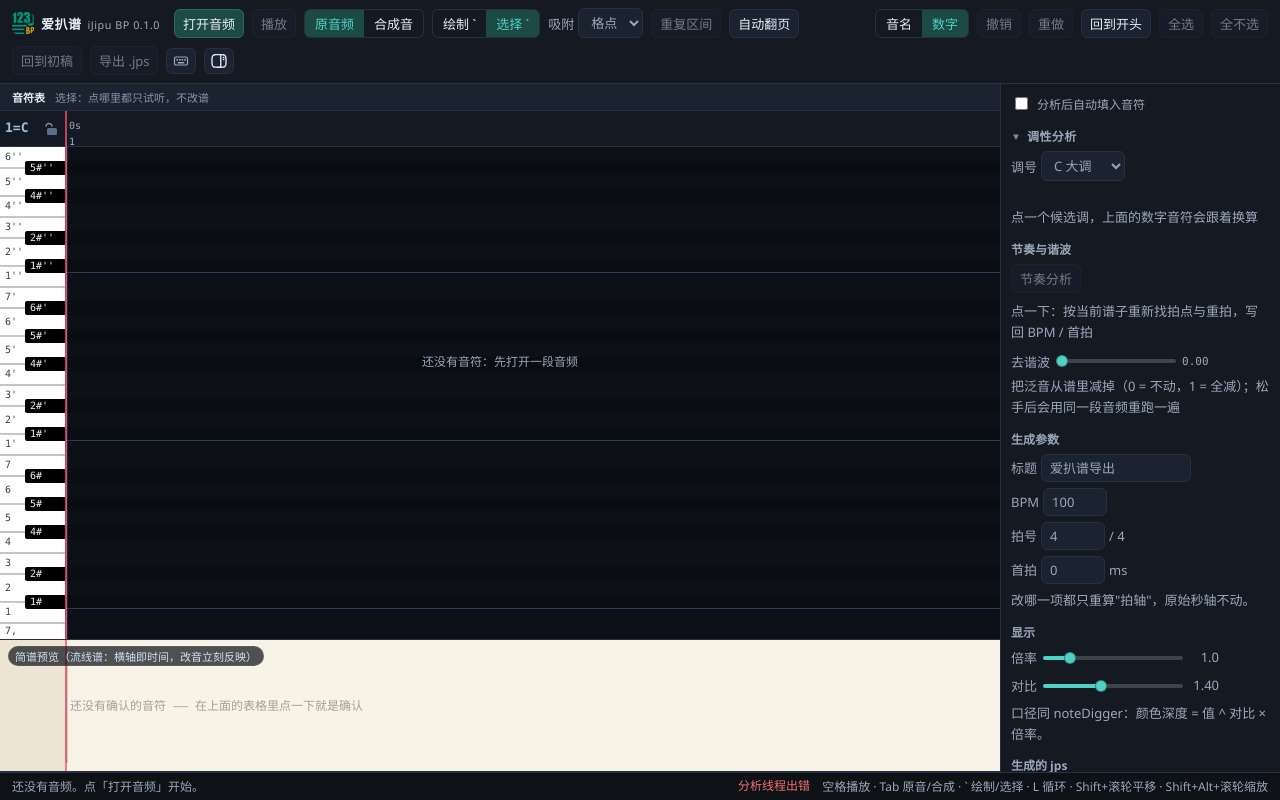
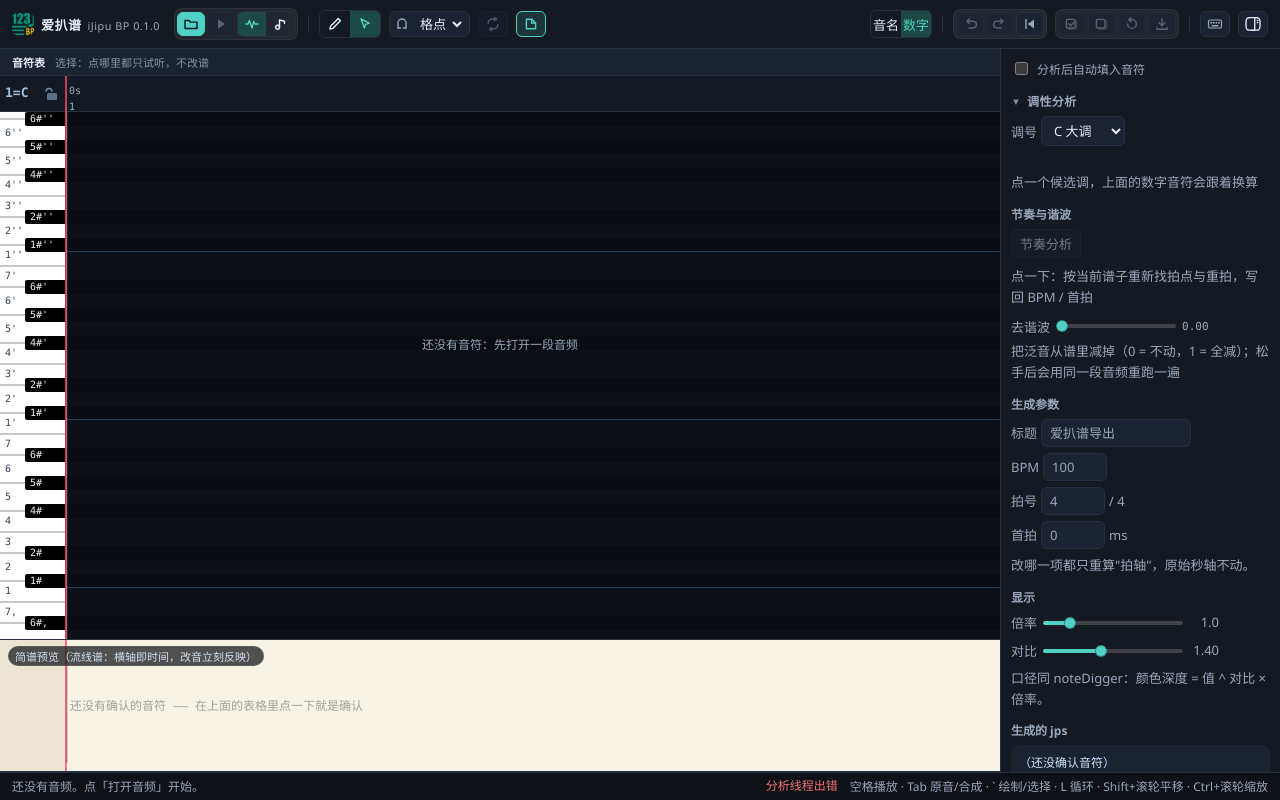
Before and after one commit to snailhome/ijipu-bp, a React (Vite) app: page / in a window 1280 px wide. Built offline with nearby package versions, Linux system fonts and the light colour scheme.

Commit message:
feat(bp0.21): 顶栏图标化并分组；Ctrl+滚轮缩放；深色下拉；滑条 --fill

```diff
--- a/src/App.tsx
+++ b/src/App.tsx
@@ -29,6 +29,143 @@ function fillStyle(pct: number): Record<string, string> {
   return { ['--fill']: v.toFixed(1) + '%' }
 }
 
+
+/** 顶栏图标：16×16 线性图标，自己画（用户 m06232：顶栏按钮尽量图标化，风格照 noteDigger） */
+function Icon({ name }: { name: string }) {
+  const common = {
+    width: 16,
+    height: 16,
+    viewBox: '0 0 16 16',
+    fill: 'none',
+    stroke: 'currentColor',
+    strokeWidth: 1.4,
+    strokeLinecap: 'round' as const,
+    strokeLinejoin: 'round' as const,
+    'aria-hidden': true,
+  }
+  switch (name) {
+    case 'folder':
+      return (
+        <svg {...common}>
+          <path d="M2 4.5h4l1.4 1.6H14v6.4H2z" />
+        </svg>
+      )
+    case 'play':
+      return (
+        <svg {...common}>
+          <path d="M5 3.2l7 4.8-7 4.8z" fill="currentColor" stroke="none" />
+        </svg>
+      )
+    case 'pause':
+      return (
+        <svg {...common}>
+          <rect x="4.6" y="3.4" width="2.4" height="9.2" fill="currentColor" stroke="none" />
+          <rect x="9" y="3.4" width="2.4" height="9.2" fill="currentColor" stroke="none" />
+        </svg>
+      )
+    case 'wave':
+      return (
+        <svg {...common}>
+          <path d="M2 8h2l1.4-3.4L8 12l1.6-6.6L11 8h3" />
+        </svg>
+      )
+    case 'note':
+      return (
+        <svg {...common}>
+          <circle cx="5.6" cy="11.2" r="1.9" />
+          <path d="M7.5 11.2V4l5 1.2v2" />
+        </svg>
+      )
+    case 'pencil':
+      return (
+        <svg {...common}>
+          <path d="M11.2 2.6l2.2 2.2L5.8 12.4 3 13l.6-2.8z" />
+        </svg>
+      )
+    case 'cursor':
+      return (
+        <svg {...common}>
+          <path d="M4 2.8l8.2 4.4-3.6 1.1-1.2 3.6z" />
+        </svg>
+      )
+    case 'magnet':
+      return (
+        <svg {...common}>
+          <path d="M4 12V7a4 4 0 018 0v5" />
+          <path d="M4 12h2.6M9.4 12H12" />
+        </svg>
+      )
+    case 'loop':
+      return (
+        <svg {...common}>
+          <path d="M3.2 7.2A4.2 4.2 0 017.4 3H11" />
+          <path d="M9.4 1.6L11.6 3 9.4 4.4" />
+          <path d="M12.8 8.8A4.2 4.2 0 018.6 13H5" />
+          <path d="M6.6 11.6L4.4 13l2.2 1.4" />
+        </svg>
+      )
+    case 'page':
+      return (
+        <svg {...common}>
+          <path d="M3.4 3.2h5.4l3.8 3.8v5.8H3.4z" />
+          <path d="M8.6 3.4V7h3.6" />
+        </svg>
+      )
+    case 'undo':
+      return (
+        <svg {...common}>
+          <path d="M5.6 5.2H11a3.4 3.4 0 010 6.8H7" />
+          <path d="M7.4 3L5 5.2l2.4 2.2" />
+        </svg>
+      )
+    case 'redo':
+      return (
+        <svg {...common}>
+          <path d="M10.4 5.2H5a3.4 3.4 0 000 6.8h4" />
+          <path d="M8.6 3L11 5.2 8.6 7.4" />
+        </svg>
+      )
+    case 'home':
+      return (
+        <svg {...common}>
+          <path d="M4 3.4v9.2" />
+          <path d="M12 3.6L5.8 8l6.2 4.4z" fill="currentColor" stroke="none" />
+        </svg>
+      )
+    case 'checkAll':
+      return (
+        <svg {...common}>
+          <rect x="2.4" y="3.4" width="8.6" height="8.6" rx="1.6" />
+          <path d="M4.6 7.8l1.9 1.9 3.4-3.6" />
+          <path d="M12.6 4.6v6.8a1.6 1.6 0 01-1.6 1.6H4.8" opacity=".55" />
+        </svg>
+      )
+    case 'checkNone':
+      return (
+        <svg {...common}>
+          <rect x="2.4" y="3.4" width="8.6" height="8.6" rx="1.6" />
+          <path d="M12.6 4.6v6.8a1.6 1.6 0 01-1.6 1.6H4.8" opacity=".55" />
+        </svg>
+      )
+    case 'reset':
+      return (
+        <svg {...common}>
+          <path d="M3.6 8a4.4 4.4 0 104.4-4.4H5.4" />
+          <path d="M7 1.8L4.8 3.6 7 5.4" />
+        </svg>
+      )
+    case 'export':
+      return (
+        <svg {...common}>
+          <path d="M8 2.6v7" />
+          <path d="M5.2 6.8L8 9.6l2.8-2.8" />
+          <path d="M2.8 11.4v1.8h10.4v-1.8" />
+        </svg>
+      )
+    default:
+      return null
+  }
+}
 /** 帮助面板的内容（用户 m05893：顶栏键盘图标点开就能查按键 / 快捷键 / 鼠标操作） */
 const HELP_SECTIONS: Array<{ title: string; rows: Array<[string, string]> }> = [
   {
@@ -62,7 +199,7 @@ const HELP_SECTIONS: Array<{ title: string; rows: Array<[string, string]> }> = [
     rows: [
       ['滚轮', '上下换音区（键列上的锁锁住后改成左右平移）'],
       ['Shift + 滚轮', '左右平移'],
-      ['Shift + Alt + 滚轮', '横向缩放（Ctrl + 滚轮也行）'],
+      ['Ctrl + 滚轮', '横向缩放（以光标那一拍为锚点；Mac 上 Cmd 也行）'],
       ['拖时间尺', '框播放区间；点一下 = 取消区间并挪播放头'],
       ['拖区间两端握柄', '改区间起止'],
       ['右栏滑条上滚轮', '微调这条滑条（按住 Shift 五倍步长）'],
@@ -515,38 +652,67 @@ export default function App() {
             </small>
           </span>
         </span>
-        <button className="primary" onClick={() => void openAudio()} disabled={!!busy}>
-          {COPY.openAudio}
+        <span className="tgroup">
+        <button
+          className="primary icon-btn"
+          onClick={() => void openAudio()}
+          disabled={!!busy}
+          title={COPY.openAudio}
+          aria-label={COPY.openAudio}
+        >
+          <Icon name="folder" />
         </button>
-        <button onClick={togglePlay} disabled={!analysis}>
-          {playing ? COPY.pause : COPY.play}
+        <button
+          className="icon-btn"
+          onClick={togglePlay}
+          disabled={!analysis}
+          title={playing ? COPY.pause : COPY.play}
+          aria-label={playing ? COPY.pause : COPY.play}
+        >
+          <Icon name={playing ? 'pause' : 'play'} />
         </button>
         <div className="seg" title={COPY.abTip}>
-          <button className={playMode === 'audio' ? 'on' : ''} onClick={() => switchMode('audio')}>
-            {COPY.sourceAudio}
+          <button
+            className={playMode === 'audio' ? 'on' : ''}
+            onClick={() => switchMode('audio')}
+            aria-label={COPY.sourceAudio}
+            title={COPY.sourceAudio}
+          >
+            <Icon name="wave" />
           </button>
-          <button className={playMode === 'synth' ? 'on' : ''} onClick={() => switchMode('synth')}>
-            {COPY.sourceSynth}
+          <button
+            className={playMode === 'synth' ? 'on' : ''}
+            onClick={() => switchMode('synth')}
+            aria-label={COPY.sourceSynth}
+            title={COPY.sourceSynth}
+          >
+            <Icon name="note" />
           </button>
         </div>
+        </span>
 
+        <span className="tsep" />
         <div className="seg" title={mode === 'draw' ? COPY.modeDrawTip : COPY.modeSelectTip}>
           <button
             className={mode === 'draw' ? 'on' : ''}
             onClick={() => useBp.getState().setMode('draw')}
+            aria-label={COPY.modeDraw}
+            title={COPY.modeDrawTip}
           >
-            {COPY.modeDraw} `
+            <Icon name="pencil" />
           </button>
           <button
             className={mode === 'select' ? 'on' : ''}
             onClick={() => useBp.getState().setMode('select')}
+            aria-label={COPY.modeSelect}
+            title={COPY.modeSelectTip}
           >
-            {COPY.modeSelect} `
+            <Icon name="cursor" />
           </button>
         </div>
 
-        <label className="field" title="画音/拖音时吸附到哪一格">
-          {COPY.snapLabel}
+        <label className="field icon-field" title="画音/拖音时吸附到哪一格">
+          <Icon name="magnet" />
           <select value={snap} onChange={(e) => useBp.getState().setSnap(e.target.value as SnapMode)}>
             {SNAP_CHOICES.map((c) => (
               <option key={c.v} value={c.v}>
@@ -557,19 +723,21 @@ export default function App() {
         </label>
 
         <button
-          className={loopOn ? 'on' : ''}
+          className={loopOn ? 'icon-btn on' : 'icon-btn'}
           onClick={() => useBp.getState().setLoopOn(!loopOn)}
           title={COPY.loopTip}
+          aria-label={COPY.loop}
           disabled={!loop}
         >
-          {COPY.loop}
+          <Icon name="loop" />
         </button>
         <button
-          className={autoPage ? 'on' : ''}
+          className={autoPage ? 'icon-btn on' : 'icon-btn'}
           onClick={() => useBp.getState().setAutoPage(!autoPage)}
           title={COPY.autoPageTip}
+          aria-label={COPY.autoPage}
         >
-          {COPY.autoPage}
+          <Icon name="page" />
         </button>
 
         <div className="spacer" />
@@ -585,42 +753,72 @@ export default function App() {
             {COPY.pitchNumber}
           </button>
         </div>
+        <span className="tsep" />
+        <span className="tgroup">
         <button
+          className="icon-btn"
           onClick={() => useBp.getState().undo()}
           disabled={historyLen === 0}
           title={COPY.undoTip}
+          aria-label={COPY.undo}
         >
-          {COPY.undo}
+          <Icon name="undo" />
         </button>
         <button
+          className="icon-btn"
           onClick={() => useBp.getState().redo()}
           disabled={futureLen === 0}
           title={COPY.redoTip}
+          aria-label={COPY.redo}
         >
-          {COPY.redo}
+          <Icon name="redo" />
         </button>
-        <button onClick={goStart} title={COPY.goStartTip}>
-          {COPY.goStart}
+        <button className="icon-btn" onClick={goStart} title={COPY.goStartTip} aria-label={COPY.goStart}>
+          <Icon name="home" />
         </button>
-        <button onClick={() => useBp.getState().setAllConfirmed(true)} disabled={!notes.length} title={COPY.confirmAllTip}>
-          {COPY.confirmAll}
-        </button>
-        <button onClick={() => useBp.getState().setAllConfirmed(false)} disabled={!notes.length}>
-          {COPY.clearAll}
+        </span>
+        <span className="tgroup">
+        <button
+          className="icon-btn"
+          onClick={() => useBp.getState().setAllConfirmed(true)}
+          disabled={!notes.length}
+          title={COPY.confirmAllTip}
+          aria-label={COPY.confirmAll}
+        >
+          <Icon name="checkAll" />
         </button>
         <button
+          className="icon-btn"
+          onClick={() => useBp.getState().setAllConfirmed(false)}
+          disabled={!notes.length}
+          title={COPY.clearAllTip}
+          aria-label={COPY.clearAll}
+        >
+          <Icon name="checkNone" />
+        </button>
+        <button
+          className="icon-btn"
           onClick={() => {
             useBp.getState().resetNotes()
             setSelectedId(null)
           }}
           disabled={!analysis}
           title={COPY.resetDraftTip}
+          aria-label={COPY.resetDraft}
         >
-          {COPY.resetDraft}
+          <Icon name="reset" />
         </button>
-        <button onClick={() => void exportJps()} disabled={confirmedCount === 0} title="只导出你确认过的音">
-          {COPY.exportJps}
+        <button
+          className="icon-btn"
+          onClick={() => void exportJps()}
+          disabled={confirmedCount === 0}
+          title={COPY.exportJps}
+          aria-label={COPY.exportJps}
+        >
+          <Icon name="export" />
         </button>
+        </span>
+        <span className="tsep" />
         {/* 帮助：按键 / 快捷键 / 鼠标操作（用户 m05893） */}
         <button
           className={helpOpen ? 'icon-btn on' : 'icon-btn'}
@@ -923,7 +1121,7 @@ export default function App() {
         <span className="spacer" />
         {error && <span className="err">{error}</span>}
         {notice && <span className="hint">{notice}</span>}
-        <span className="hint">空格播放 · Tab 原音/合成 · ` 绘制/选择 · L 循环 · Shift+滚轮平移 · Shift+Alt+滚轮缩放</span>
+        <span className="hint">空格播放 · Tab 原音/合成 · ` 绘制/选择 · L 循环 · Shift+滚轮平移 · Ctrl+滚轮缩放</span>
       </div>
     </div>
   )
--- a/src/brand/copy.ts
+++ b/src/brand/copy.ts
@@ -43,6 +43,7 @@ export const COPY = {
   autoPageTip: '播放时视野跟着播放头走（放大后才感觉得到）',
   confirmAll: '全选',
   clearAll: '全不选',
+  clearAllTip: '把所有音都取消确认（导出与简谱预览都会空掉）',
   confirmAllTip: '把分析出来的音全部当成谱音（之后再逐个取消不对的）',
   undo: '撤销',
   undoTip: '撤销上一步（Ctrl+Z，最多 200 步；一次拖动算一步）',
@@ -61,5 +62,5 @@ export const COPY = {
   harmonicLabel: '去谐波',
   harmonicHint: '把泛音从谱里减掉（0 = 不动，1 = 全减）；松手后会用同一段音频重跑一遍',
   hbarTip: '拖这条横向滚动条（或 Shift+滚轮）来回换时间位置',
-  hbarDisabledTip: '整首都在屏幕里，没得滚 —— 用 Shift+Alt+滚轮 放大后再拖',
+  hbarDisabledTip: '整首都在屏幕里，没得滚 —— 用 Ctrl+滚轮 放大后再拖',
 } as const
--- a/src/styles.css
+++ b/src/styles.css
@@ -715,3 +715,100 @@ a.link {
 .help-what {
   color: var(--fg-dim);
 }
+
+/* ===== 顶栏图标按钮（用户 m06232：顶栏尽量图标化，图标自己画成 noteDigger 那种线性风格） ===== */
+.toolbar .icon-btn {
+  width: 30px;
+  height: 26px;
+  display: inline-flex;
+  align-items: center;
+  justify-content: center;
+  padding: 0;
+}
+
+.toolbar .icon-btn.primary {
+  background: var(--accent);
+  border-color: var(--accent);
+  color: #08131a;
+}
+
+.toolbar .icon-btn.primary:hover:not(:disabled) {
+  filter: brightness(1.08);
+}
+
+.toolbar .icon-btn.on {
+  border-color: var(--accent);
+  color: var(--accent);
+  background: rgba(79, 209, 197, 0.14);
+}
+
+.toolbar .seg button {
+  width: 30px;
+  height: 26px;
+  display: inline-flex;
+  align-items: center;
+  justify-content: center;
+  padding: 0;
+}
+
+/* 吸附：磁铁图标 + 下拉，视觉上当一个按钮用 */
+.toolbar .icon-field {
+  display: inline-flex;
+  align-items: center;
+  gap: 4px;
+  padding: 0 4px;
+  height: 26px;
+  border: 1px solid var(--line);
+  border-radius: 6px;
+  background: var(--panel-2);
+  color: var(--fg-dim);
+}
+
+.toolbar .icon-field select {
+  border: 0;
+  background: transparent;
+  padding: 0 2px;
+  height: 24px;
+  color: var(--fg);
+}
+
+/* 工具条分组之间的细竖线 */
+.tsep {
+  width: 1px;
+  height: 16px;
+  background: var(--line);
+  margin: 0 2px;
+}
+
+/* 顶栏里成组的按钮：淡淡的底 + 圆角，一眼能看出这几颗是一伙的 */
+.tgroup {
+  display: inline-flex;
+  align-items: center;
+  gap: 2px;
+  padding: 2px;
+  border-radius: 8px;
+  background: rgba(255, 255, 255, 0.06);
+  border: 1px solid rgba(255, 255, 255, 0.05);
+}
+
+.tgroup .icon-btn,
+.tgroup .seg button {
+  width: 28px;
+  height: 24px;
+}
+
+/* 原生下拉在深色主题下别是白底 */
+:root {
+  color-scheme: dark;
+}
+
+select,
+option {
+  background: var(--panel-2);
+  color: var(--fg);
+}
+
+select option:checked {
+  background: var(--accent);
+  color: #08131a;
+}
--- a/src/ui/NoteRoll.tsx
+++ b/src/ui/NoteRoll.tsx
@@ -654,7 +654,8 @@ export function NoteRoll(props: Props) {
     if (!cv || !host) return
     const onWheel = (e: WheelEvent) => {
       e.preventDefault()
-      const wantZoom = (e.shiftKey && e.altKey) || e.ctrlKey || e.metaKey
+      /* 缩放只认 Ctrl（macOS 的 Cmd 也认）；Shift+Alt 那套已按用户 m06188 取消 */
+      const wantZoom = e.ctrlKey || e.metaKey
       if (wantZoom) {
         const rect = cv.getBoundingClientRect()
         const anchorMs = msAt(e.clientX - rect.left)
```
Also changed, not shown: scripts/ui-probe.mjs (+17 -13 lines), 1 other file (tests, documents, lock files or other folders).
